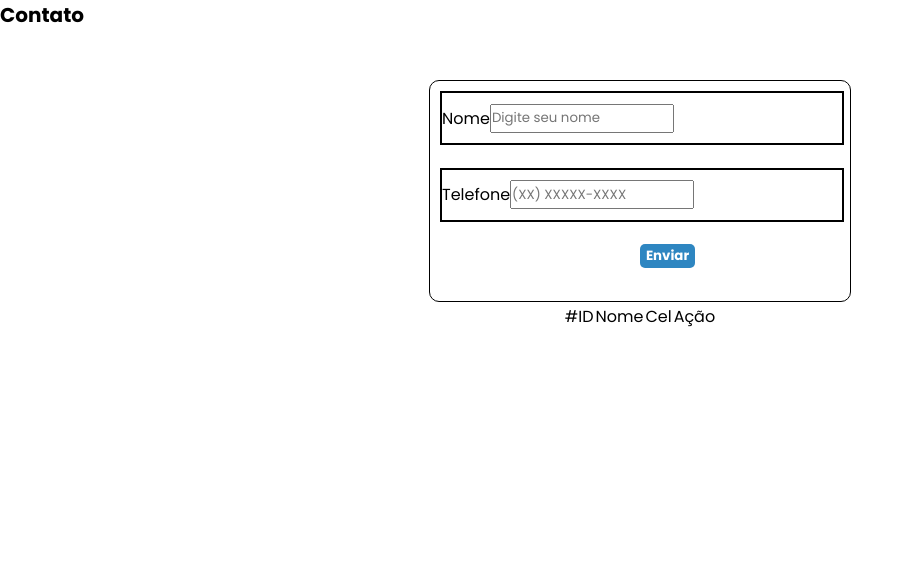
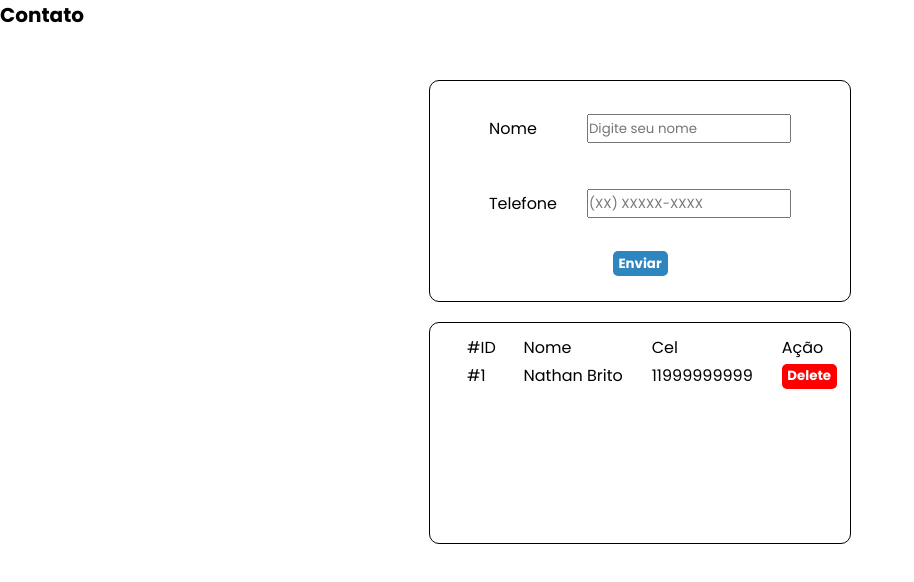
Before and after one commit to IsabelleRancan/DesenvolvimentoWebDinamico, a plain HTML site: page projeto01/index.html in a window 1280 px wide. Shown: the whole page, without its empty margins (0-914 px from the left). Drawn offline with Linux system fonts and the light colour scheme; a web font is replaced by a local one.

Commit message:
Nathan me ajudou
arrumar as funções de clean table e delete item

```diff
--- a/projeto01/index.html
+++ b/projeto01/index.html
@@ -15,31 +15,42 @@
 
         <div class="formulario">
             <div class="nome">
-                <label for="txNome">Nome</label>
+                <label for="txtNome">Nome</label>
                 <input type="text" name="nome" id="txtNome" placeholder="Digite seu nome">
                 <!-- <div class="invalid feedback">Informe o nome corretamente</div> -->
             </div>
 
             <div class="telefone">
-                <label for="txFone">Telefone</label>
-                <input type="number" name="fone" id="txtTelefone" placeholder="(XX) XXXXX-XXXX">
+                <label for="txtFone">Telefone</label>
+                <input type="text" name="fone" id="txtFone" placeholder="(XX) XXXXX-XXXX">
                 <!--    <div class="invalid feedback">Informe o telefone corretamente</div> -->
             </div>
 
-            <button onclick="">Enviar</button>
+            <button onclick="inserirContato()">Enviar</button>
 
         </div>
 
+        <div class="table">
             <table id="tbContacts">
-            <tbody>
-                <tr>
+
+                    <thead>
                         <td>#ID</td>
                         <td>Nome</td>
                         <td>Cel</td>
                         <td>Ação</td>
+                    </thead>
+
+                <tbody>
+                    <tr>
+                        <td>#1</td>
+                        <td>Nathan Brito</td>
+                        <td>11999999999</td>
+                        <td><button onclick="">Delete</button></td>
                     </tr>
+
                 </tbody>
             </table>
+    </div>
     </div>
 
 </body>
--- a/projeto01/srcipt.js
+++ b/projeto01/srcipt.js
@@ -1,15 +1,18 @@
 //------------------------------------------------------------------------------------------------------------
+let bd_contacts = []
+
 function inserirContato(){
-    const contact = {
+    //criando o objeto contact
+    const contact = { /*o objeto contatob possui os atributos name e fone*/
         name: document.getElementById('txtNome').value,
         fone: document.getElementById('txtFone').value
     }
 
-    //erro
-    const bd_contacts = getLocalStorage(); /* 'bd_contacts' vetor com várias informações dentro*/
+    //chamando o banco de dados (array)
+    bd_contacts = getLocalStorage(); /* 'bd_contacts' vetor com várias informações dentro*/
     console.log(bd_contacts)
 
-    bd_contacts.push(contact) /*trazendo os novos valores para dentro do meu vetor*/
+    bd_contacts.push(contact) /*trazendo os novos valores para dentro do meu vetor (push)*/
 
     //armazenar os contatos do localStorage
     setLocalStorage(bd_contacts)
@@ -19,11 +22,12 @@ function inserirContato(){
 
 }
 //------------------------------------------------------------------------------------------------------------
-function getLocalStorage(){
-    return JSON.parse(localStorage.getItem('bd_contacts')) /*vai retornar como se fosse uma tabela de banco de dados*/
+function getLocalStorage(){ /*get tira*/
+    return JSON.parse(localStorage.getItem('bd_contacts')) || [] /*vai retornar como se fosse uma tabela de banco de dados
+    ou ele retorna alguma coisa ou ele retorna vazio   */
 }
 //------------------------------------------------------------------------------------------------------------
-function setLocalStorage(bd_contacts){ /*se tem uma função get, normalmente tbm teremos uma função set*/
+function setLocalStorage(bd_contacts){ /*se tem uma função get, normalmente tbm teremos uma função set*/ /*set guarda*/
 
     localStorage.setItem('bd_contacts', JSON.stringify(bd_contacts)) //primeiro é o identificador e o segundo é o vetor
 }
@@ -53,6 +57,8 @@ function newRow(contact, index){
 }
 
 function cleanTable(){
+    /*vai limpar toda a tabela antes de receber novas informações*/
+
 
 }
 
--- a/projeto01/style.scss
+++ b/projeto01/style.scss
@@ -21,7 +21,7 @@ h1{
   display: flex;
   flex-direction: column;
   align-items: center;
-}
+
 
   .formulario{
     padding: 1rem;
@@ -29,50 +29,74 @@ h1{
     height: 20rem;
     border: .1rem solid black;
     border-radius: 1rem;
-  display: grid;
-  grid-template-columns: 1 fr, 2 fr;
-  grid-template-rows: 1 fr, 1 fr;
-  //flex-direction: column;
-
-}
+    display: flex;
+    flex-direction: column;
+    align-items: center;
 
       .nome{
         width: 100%;
-  height: 5rem;
+        height: 7.5rem;
         display: flex;
         align-items: center;
-  border: .2rem solid black;
+        justify-content: center;
+        gap: 5rem; //distancia os elementos
       }
 
       .telefone{
         width: 100%;
-  height: 5rem;
+        height: 7.5rem;
         display: flex;
         align-items: center;
-  border: .2rem solid black;
+        justify-content: center;
+        gap: 3rem;
       }
 
       input{
         height: 2.5rem;
-  width: 18rem;
-  display: flex;
-
-}
-/*input#txtNome{
         width: 20rem;
       }
 
-input#txtTelefone{
-  width: 18.1rem;
-}*/
-
       button{
         border: none;
-  height: 2.4rem;
+        height: 2.5rem;
         width: 5.5rem;
         border-radius: .5rem;
         background-color: #2E86C1;
         color: #fff;
         font-weight: 600;
-  margin-left: 20rem;
+        margin-top: 1rem;
       }
+
+  }
+
+  .table{
+    padding: 1rem;
+    width: 40rem;
+    height: 20rem;
+    margin-top: 2rem;
+    border: .1rem solid black;
+    border-radius: 1rem;
+    overflow: auto;
+
+    table{
+      width: 100%;
+      //padding-left: 5rem;
+
+        td{
+          padding-left: 2.5rem;
+
+          button{
+            border: none;
+            height: 2.5rem;
+            width: 5.5rem;
+            border-radius: .5rem;
+            background-color: red;
+            color: #fff;
+            font-weight: 600;
+          }
+
+        }
+    }
+
+  }
+}
```
Also changed, not shown: projeto01/style.css, 1 other file. Lines whose indentation alone changed are shown as unchanged.
